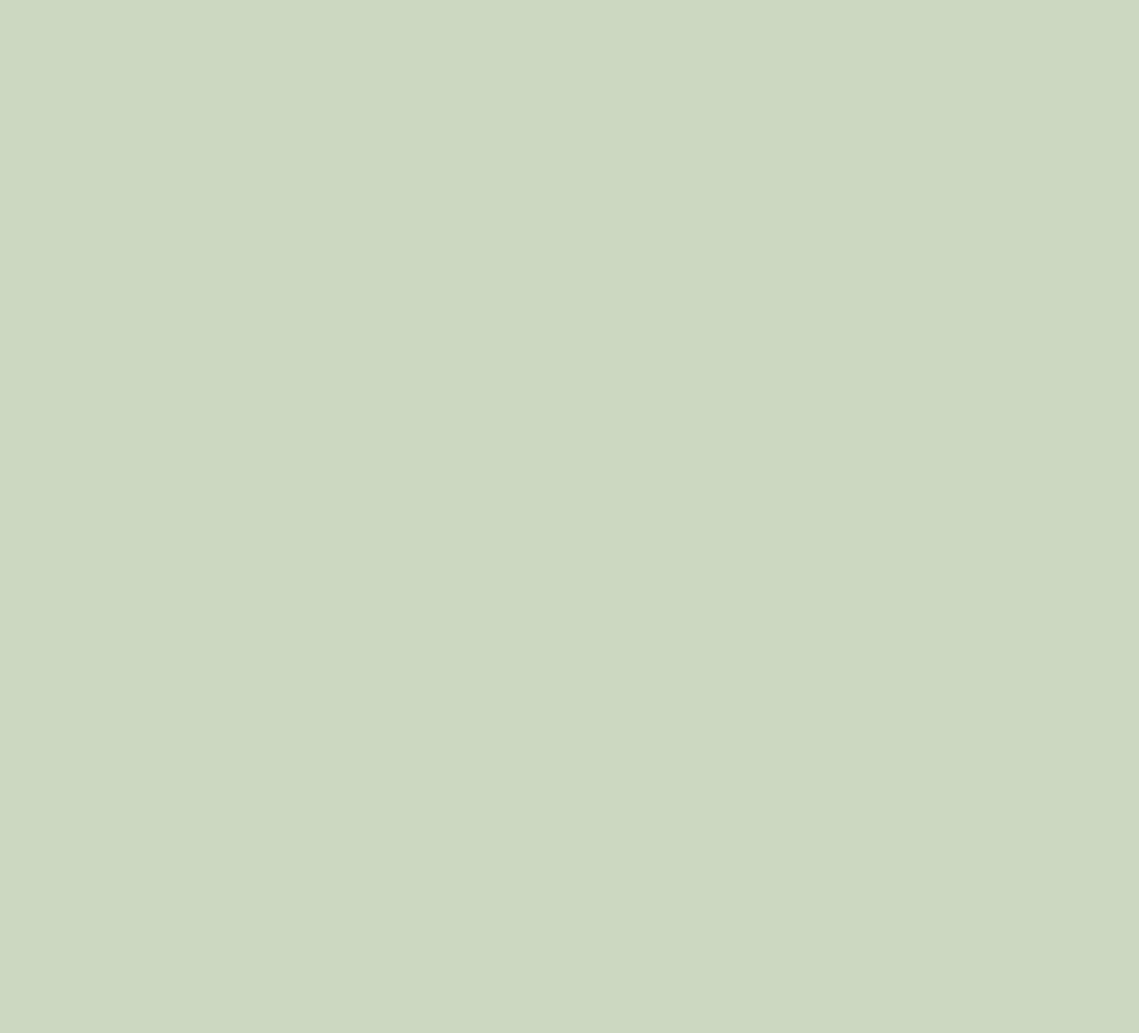
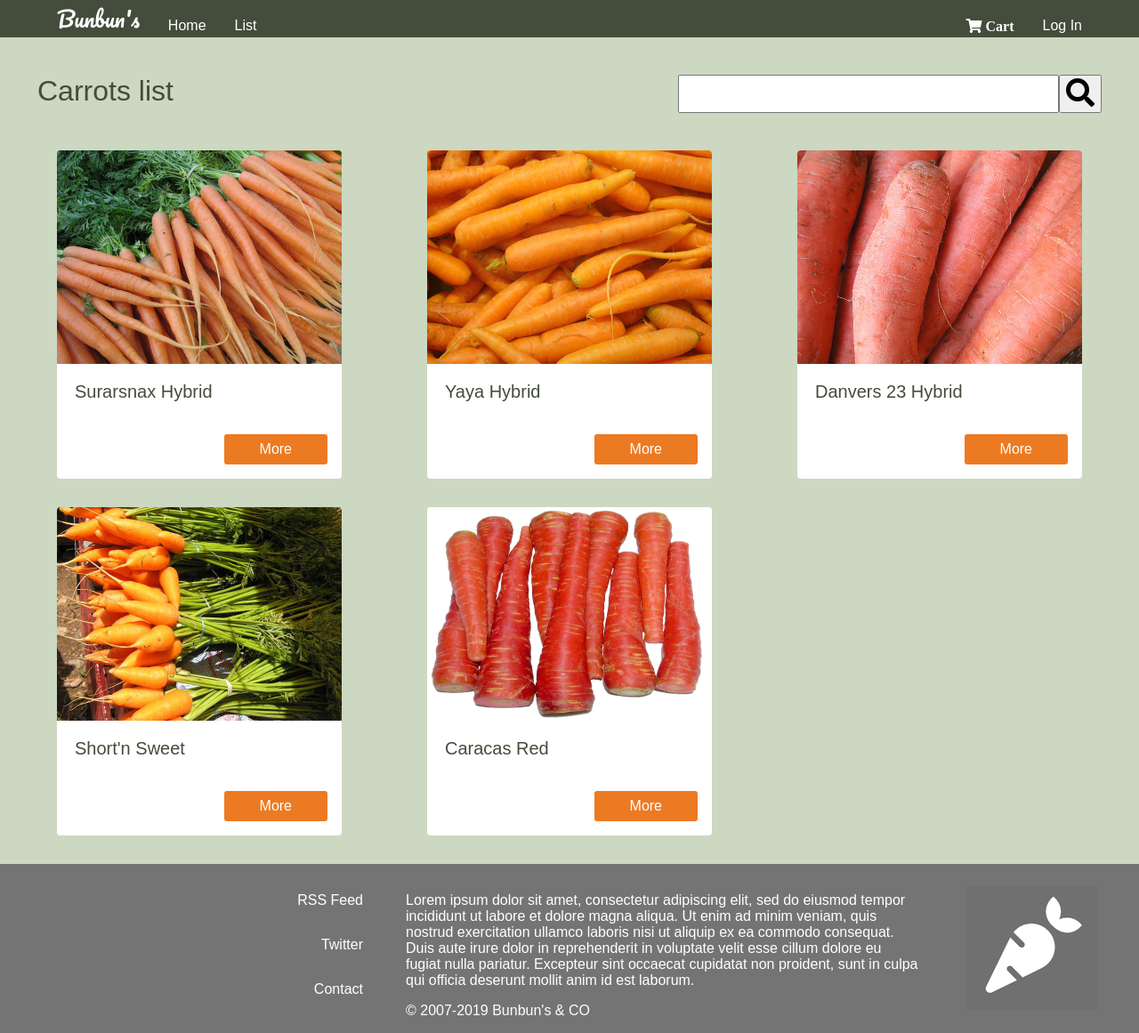
Before and after one commit to s-gabor/RM-iQuest, a plain HTML site: page week-05/products.html in a window 1280 px wide. Shown: the whole page at 89% size. Before the commit the page ends 800 px from the top, so only its background shows below. Drawn offline with Linux system fonts and the light colour scheme.

Commit message:
products view

```diff
--- a/week-05/products.html
+++ b/week-05/products.html
@@ -1,10 +1,77 @@
 <!DOCTYPE html>
 <html>
 <head>
-	<title>Products View</title>
+	<title>Products</title>
+	<link href="https://fonts.googleapis.com/css?family=Pacifico" rel="stylesheet">
+	<link rel="stylesheet" href="https://use.fontawesome.com/releases/v5.7.2/css/all.css" integrity="sha384-fnmOCqbTlWIlj8LyTjo7mOUStjsKC4pOpQbqyi7RrhN7udi9RwhKkMHpvLbHG9Sr" crossorigin="anonymous">
 	<link rel="stylesheet" type="text/css" href="./style.css">
 </head>
 <body>
+	<nav>
+		<ul class="main-nav">
+			<li class="navbar-item text--m text--styled">Bunbun's</li>
+			<a class="navbar-item link" href="./index.html">Home</a>
+			<a class="navbar-item link" href="#">List</a>
+			<a class="link push fas fa-shopping-cart" href="#">&nbsp;Cart</a>
+			<a class="navbar-item link" href="#">Log&nbsp;In</a>
+		</ul>
+	</nav>
+	<main class="products">
+		<div>
+			<ul class="products__search">
+				<span class="btn--lg">Carrots list</span>
+				<span class="push"></span>
+				<span class="search__box"><input class="search__field btn--lg" type="text" name=""><button class="btn--lg"><i class="fas fa-search"></i></button></span>
+			</ul>
+		</div>
+		<div class="products__list grid-wrapper">
+			<article class="product__details">
+				<img class="product__details__img" src="./mocks/img/at-the-market-serie-carrots-1538683-640x480.jpg">
+				<p class="product__details__title">Surarsnax Hybrid</p>
+				<button class="btn btn--m product__details_btn">More</button>
+			</article>
+			<article class="product__details">
+				<img class="product__details__img" src="./mocks/img/italian-carrots-1536980-640x480.jpg">
+				<p class="product__details__title">Yaya Hybrid</p>
+				<button class="btn btn--m product__details_btn">More</button>
+			</article>
+			<article class="product__details">
+				<img class="product__details__img" src="./mocks/img/carrots-1329390-639x479.jpg">
+				<p class="product__details__title">Danvers 23 Hybrid</p>
+				<button class="btn btn--m product__details_btn">More</button>
+			</article>
+			<article class="product__details">
+				<img class="product__details__img" src="./mocks/img/carrots-1329704-640x480.jpg">
+				<p class="product__details__title">Short'n Sweet</p>
+				<button class="btn btn--m product__details_btn">More</button>
+			</article>
+			<article class="product__details">
+				<img class="product__details__img" src="./mocks/img/carrots-1-1519244-639x724.jpg">
+				<p class="product__details__title">Caracas Red</p>
+				<button class="btn btn--m product__details_btn">More</button>
+			</article>
 
+		</div>
+	</main>
+
+
+	<footer class="footer">
+		<div class="footer-item footer-item--right">
+			<p><a class="link" href="">RSS Feed</a></p>
+			<p><a class="link" href="">Twitter</a></p>
+			<p><a class="link" href="">Contact</a></p>
+		</div>
+
+		<div class="footer-item">
+			<p>
+				Lorem ipsum dolor sit amet, consectetur adipiscing elit, sed do eiusmod tempor incididunt ut labore et dolore magna aliqua. Ut enim ad minim veniam, quis nostrud exercitation ullamco laboris nisi ut aliquip ex ea commodo consequat. Duis aute irure dolor in reprehenderit in voluptate velit esse cillum dolore eu fugiat nulla pariatur. Excepteur sint occaecat cupidatat non proident, sunt in culpa qui officia deserunt mollit anim id est laborum.
+			</p>
+			<a class="link" href="">&copy; 2007-2019 Bunbun's & CO</a>
+		</div>
+
+		<div class="footer-item footer-item--centered">
+			<img src="./mocks/logo.png">
+		</div>
+	</footer>
 </body>
 </html>
--- a/week-05/style.css
+++ b/week-05/style.css
@@ -1,22 +1,15 @@
 html { height: 100%; }
 body {
+	font-family: Arial;
 	min-height: 100%;
+	min-width: 768px;
 	background-color: #ccd8c1;
 	margin: 0;
 	display: flex;
 	flex-direction: column;
 	justify-content: space-between;
 }
-
-.main {
-	display: flex;
-	flex-direction: column;
-	align-items: center;
-	justify-content: space-around;
-	margin: 0px;
-	padding: 3em;
-	height: 400px;
-}
+main { min-height: 50vh; }
 
 .link {
 	text-decoration: none;
@@ -25,27 +18,31 @@ body {
 
 .text {
 	color: #747474;
-	font-size: 1.5em;
 	margin: 0.25em;
 }
-.text--lg { font-size: 3em; }
+.text--m { font-size: 3vh; }
+.text--lg { font-size: 8vh; }
+.text--centered { text-align: center; }
 .text--styled { font-family: 'Pacifico', cursive; }
-.text--centered { text-align: center; }
 
 .btn {
-	font-size: 1.5rem;
 	color: white;
 	background-color: #ec7a23;
-	padding: 0.5em 1.5em;
+	padding: 0.5em 2.5em;
 	border:#ec7a23;
 	border-radius: 3px;
 }
+.btn:hover { cursor: pointer; }
+.btn--sm { font-size: 0.5em; }
+.btn--m { font-size: 1em; }
+.btn--lg { font-size: 4vh; }
+.btn--lg:hover { transform: scale(1.1); transition: 0.5s;}
 
 .footer {
 	color: white;
 	background-color: #747474;
 	display: grid;
-	grid-template-columns: 1fr 1fr 1fr;
+	grid-template-columns: 4fr 6fr 2fr;
 	padding: 1em;
 }
 .footer-item {
@@ -56,3 +53,82 @@ body {
 .footer-item--right { align-items: flex-end;}
 .footer-item--left { align-items: flex-start; }
 .footer-item--centered { align-items: center; justify-content: center;}
+
+.grid-wrapper {
+    display: grid;
+    grid-template-columns: repeat(auto-fill, minmax(350px, 1fr));
+    justify-items: center;
+}
+
+/* *************** STYLES FOR INDIVIDUAL SECTIONS ************** */
+
+/* *************** Main from Home Page *************** */
+.homepage {
+	min-width: 320px;
+	display: flex;
+	flex-direction: column;
+	align-items: center;
+	justify-content: space-around;
+	margin: 0px;
+	padding: 3em;
+}
+
+/* *************** Navigation Bar *************** */
+.main-nav {
+	margin: 0;
+	color: white;
+	background-color: #444c3c;
+	display: flex;
+	align-items: flex-end;
+}
+.push {
+	margin-left: auto;
+	margin-bottom: 0.075em;
+}
+.main-nav {
+	padding: 0 3rem;
+	list-style: none;
+}
+.main-nav > a {
+	padding-bottom: 0.25em;
+	cursor: pointer;
+}
+ul > * { margin: 0 1rem; }
+
+/* *************** Pruducts View *************** */
+.products { padding: 1em; }
+.products__search {
+	list-style: none;
+	padding: 0;
+	display: flex;
+	padding: 10px;
+	color: #444c3c;
+}
+
+.product__details {
+	margin: 1em;
+	width: 320px;
+	background-color: white;
+	display: flex;
+	flex-direction: column;
+	justify-content: space-between;
+	align-items: flex-end;
+	border-radius:4px;
+    transition: all 0.3s linear;
+}
+.product__details:hover { box-shadow:rgba(0,0,0,0.8) 0px 5px 15px, inset rgba(0,0,0,0.15) 0px -10px 20px; }
+.product__details__img {
+	width: 100%;
+	height: 240px;
+	border-top-left-radius: 4px;
+	border-top-right-radius: 4px;
+}
+.product__details__title {
+	padding: 0 1em;
+	font-size: 1.25em;
+	align-self: flex-start;
+	color: #444c3c;
+}
+.product__details_btn {
+	margin: 1em;
+}
```
Also changed, not shown: week-05/index.html (+3 -3 lines).
